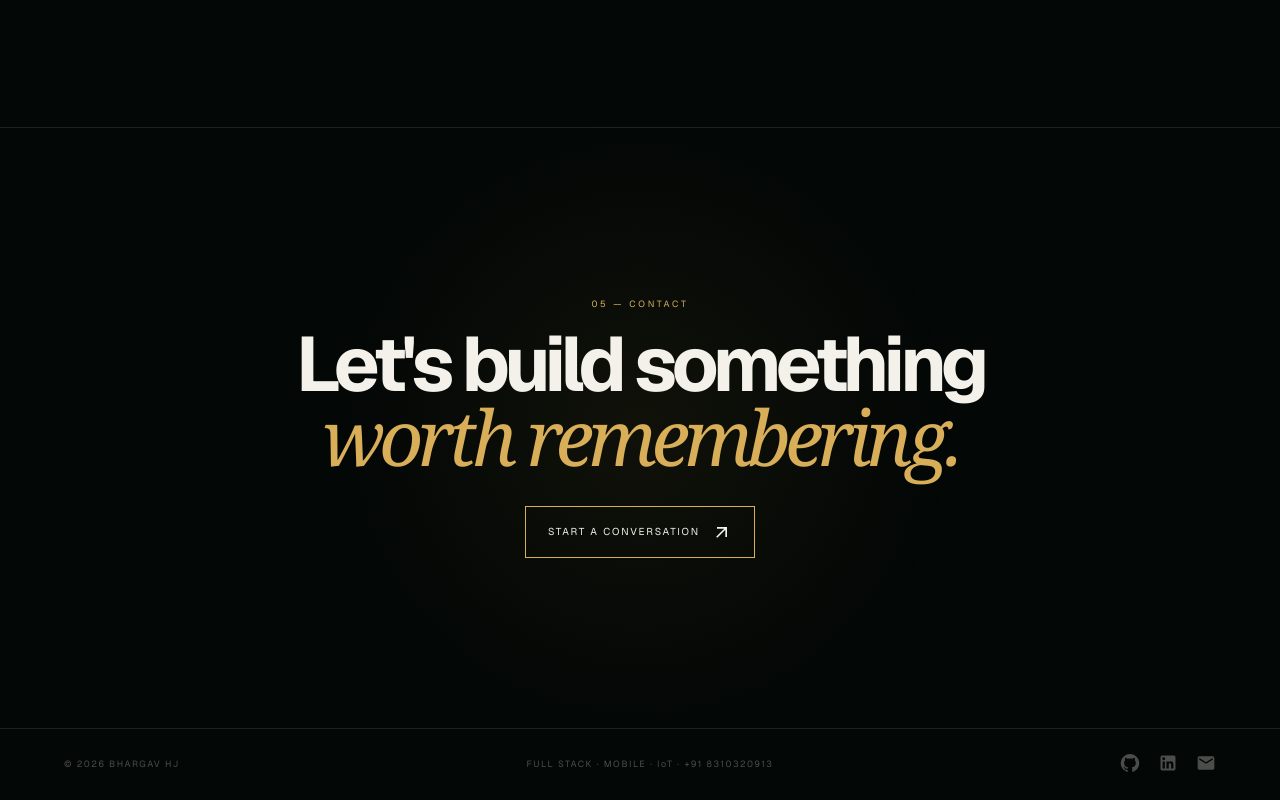
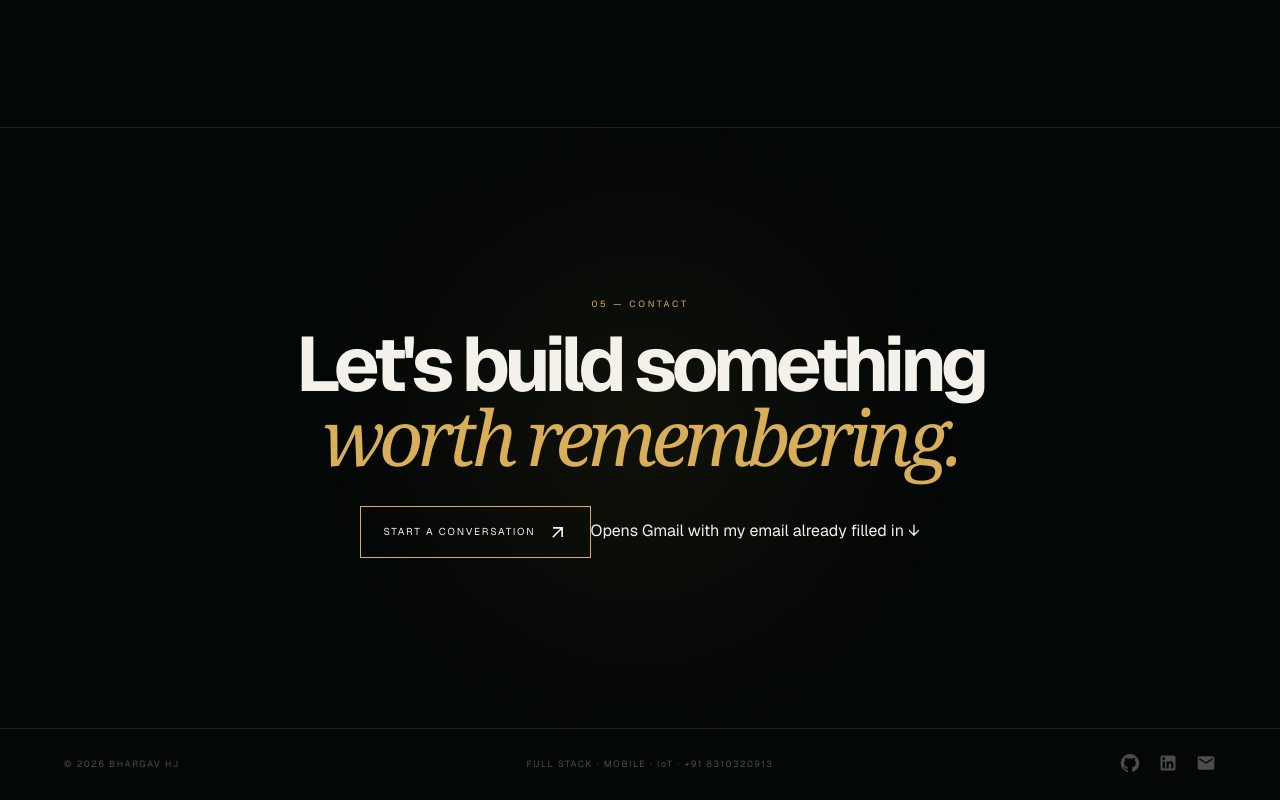
Before and after one commit to bhargav7014/my-portfoilo, a Next.js app: page / in a window 1280 px wide. Shown: the part 3286-4086 px from the top of the page. Built offline with nearby package versions, Linux system fonts and the light colour scheme.

Commit message:
Open contact CTA directly in Gmail

```diff
--- a/src/app/page.jsx
+++ b/src/app/page.jsx
@@ -555,9 +555,17 @@ export default function Portfolio() {
       <section id="contact" className={styles.contact}>
         <p className={styles.eyebrow}>05 — CONTACT</p>
         <h2>Let&apos;s build something<br /><em>worth remembering.</em></h2>
-        <a className={styles.contactButton} href={`mailto:${EMAIL}`}>
-          START A CONVERSATION <ArrowOutward fontSize="small" />
-        </a>
+        <div className={styles.contactActions}>
+          <a
+            className={styles.contactButton}
+            href={`https://mail.google.com/mail/?view=cm&fs=1&to=${EMAIL}&su=Let&apos;s%20work%20together`}
+            target="_blank"
+            rel="noreferrer"
+          >
+            START A CONVERSATION <ArrowOutward fontSize="small" />
+          </a>
+          <span className={styles.contactHint}>Opens Gmail with my email already filled in <span>↓</span></span>
+        </div>
       </section>
 
       <footer className={styles.footer}>
```
